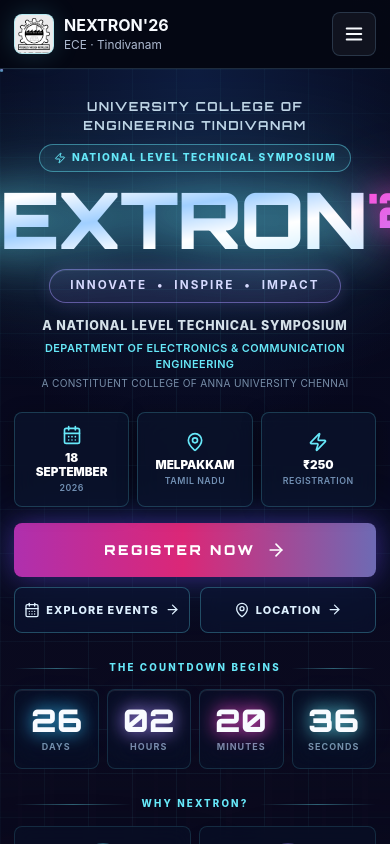
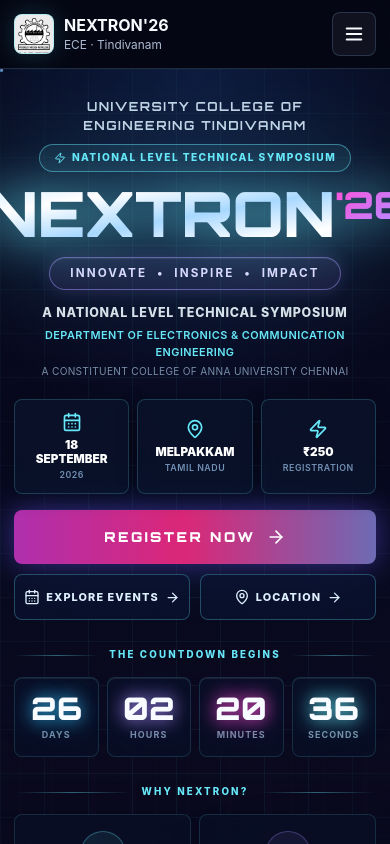
Before and after one commit to NIYHIYASREE/nextron, a React (Vite) app: page / in a window 390 px wide. Shown: the top 844 px of the page. Built offline with nearby package versions, Linux system fonts and the light colour scheme.

Commit message:
fix: NEXTRON title visible on mobile — safe gradient + responsive font sizes

```diff
--- a/src/styles/main.css
+++ b/src/styles/main.css
@@ -2132,65 +2132,75 @@
 /* ── Main title ─────────────────────────────────────────────── */
 .hero2-title {
   margin: 0 0 14px;
-  line-height: 0.92;
+  line-height: 0.95;
   display: flex;
   align-items: baseline;
   justify-content: center;
   gap: 0;
-  font-size: clamp(4.2rem, 20vw, 8rem);
-  letter-spacing: -0.02em;
+  /* safe mobile-first size: fits "NEXTRON'26" on 320px+ */
+  font-size: clamp(3rem, 16vw, 8rem);
+  letter-spacing: -0.01em;
+  /* wrap safety */
+  flex-wrap: nowrap;
+  width: 100%;
 }
 
 .hero2-title-next {
   font-family: 'Orbitron', sans-serif;
   font-weight: 900;
-  /* Metallic silver-white gradient with neon shine */
+  /* Fallback solid color first — always visible */
+  color: #ffffff;
+  /* Gradient on top — if supported */
   background: linear-gradient(
     170deg,
     #ffffff 0%,
-    #c8e8ff 18%,
-    #ffffff 35%,
-    #a0cfff 52%,
-    #ffffff 68%,
-    #d4f0ff 85%,
-    #ffffff 100%
+    #c8e8ff 20%,
+    #ffffff 40%,
+    #a8d8ff 60%,
+    #ffffff 80%,
+    #d4f0ff 100%
   );
   background-size: 200% auto;
   -webkit-background-clip: text;
+  background-clip: text;
   -webkit-text-fill-color: transparent;
-  background-clip: text;
-  text-shadow: none;
-  filter: drop-shadow(0 0 18px rgba(103,232,249,0.55))
+  /* glow via drop-shadow on parent h1 instead of text-shadow */
+  animation: hero2-title-shimmer 4s ease-in-out infinite;
+  display: inline-block;
+}
+
+@keyframes hero2-title-shimmer {
+  0%,100% { background-position: 0% center; }
+  50%      { background-position: 100% center; }
+}
+
+/* Outer glow on the whole title via filter */
+.hero2-title {
+  filter: drop-shadow(0 0 16px rgba(103,232,249,0.6))
           drop-shadow(0 0 40px rgba(103,232,249,0.3));
-  animation: hero2-title-shimmer 4s ease-in-out infinite;
-}
-
-@keyframes hero2-title-shimmer {
-  0%,100% {
-    background-position: 0% center;
-    filter: drop-shadow(0 0 18px rgba(103,232,249,0.55)) drop-shadow(0 0 40px rgba(103,232,249,0.3));
-  }
-  50% {
-    background-position: 100% center;
-    filter: drop-shadow(0 0 30px rgba(103,232,249,0.85)) drop-shadow(0 0 70px rgba(103,232,249,0.5));
-  }
+  animation: hero2-title-glow 4s ease-in-out infinite;
+}
+
+@keyframes hero2-title-glow {
+  0%,100% { filter: drop-shadow(0 0 16px rgba(103,232,249,0.6)) drop-shadow(0 0 40px rgba(103,232,249,0.3)); }
+  50%      { filter: drop-shadow(0 0 28px rgba(103,232,249,0.9)) drop-shadow(0 0 70px rgba(103,232,249,0.5)); }
 }
 
 .hero2-title-year {
   font-family: 'Orbitron', sans-serif;
   font-weight: 900;
-  font-size: 0.62em;
-  /* Magenta-to-cyan gradient for the year */
+  font-size: 0.6em;
+  /* Fallback solid color */
+  color: #ff4fd8;
   background: linear-gradient(135deg, #ff4fd8 0%, #c084fc 50%, #38bdf8 100%);
   background-size: 200% auto;
   -webkit-background-clip: text;
+  background-clip: text;
   -webkit-text-fill-color: transparent;
-  background-clip: text;
-  filter: drop-shadow(0 0 14px rgba(255,79,216,0.65))
-          drop-shadow(0 0 32px rgba(255,79,216,0.4));
   animation: hero2-year-shimmer 3.5s ease-in-out infinite;
   align-self: flex-start;
-  margin-top: 0.1em;
+  margin-top: 0.08em;
+  display: inline-block;
 }
 
 @keyframes hero2-year-shimmer {
@@ -2552,7 +2562,7 @@
 @media (min-width: 600px) {
   .hero2-content { max-width: 600px; }
   .hero2-why-grid { grid-template-columns: repeat(4, 1fr); }
-  .hero2-title { font-size: clamp(5rem, 18vw, 8rem); }
+  .hero2-title { font-size: clamp(4rem, 15vw, 7rem); }
 }
 
 /* ── Large screens ──────────────────────────────────────────── */
@@ -2562,8 +2572,17 @@
     padding-top: 48px;
     padding-bottom: 60px;
   }
-  .hero2-title { font-size: clamp(6rem, 14vw, 9rem); }
+  .hero2-title { font-size: clamp(5rem, 12vw, 8rem); }
   .hero2-register-btn { min-height: 60px; font-size: 1.05rem; }
+}
+
+/* ── Very small screens (320–360px) ────────────────────────── */
+@media (max-width: 380px) {
+  .hero2-title { font-size: clamp(2.6rem, 14vw, 3.5rem); }
+  .hero2-title-year { font-size: 0.58em; }
+  .hero2-info-row { gap: 5px; }
+  .hero2-info-card { padding: 10px 5px; }
+  .hero2-info-card strong { font-size: 0.68rem; }
 }
 
 /* ── Reduced motion ─────────────────────────────────────────── */
```
